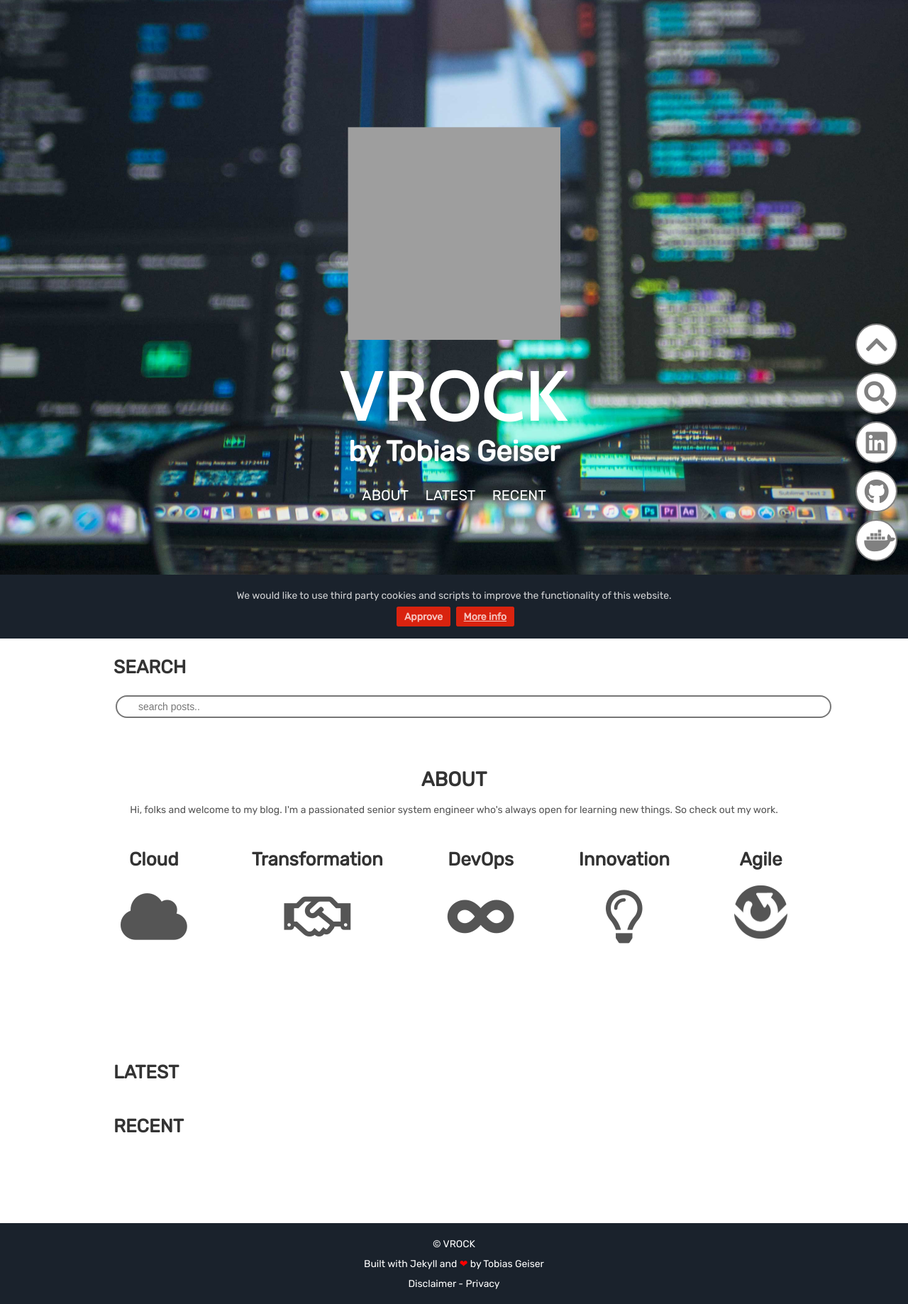
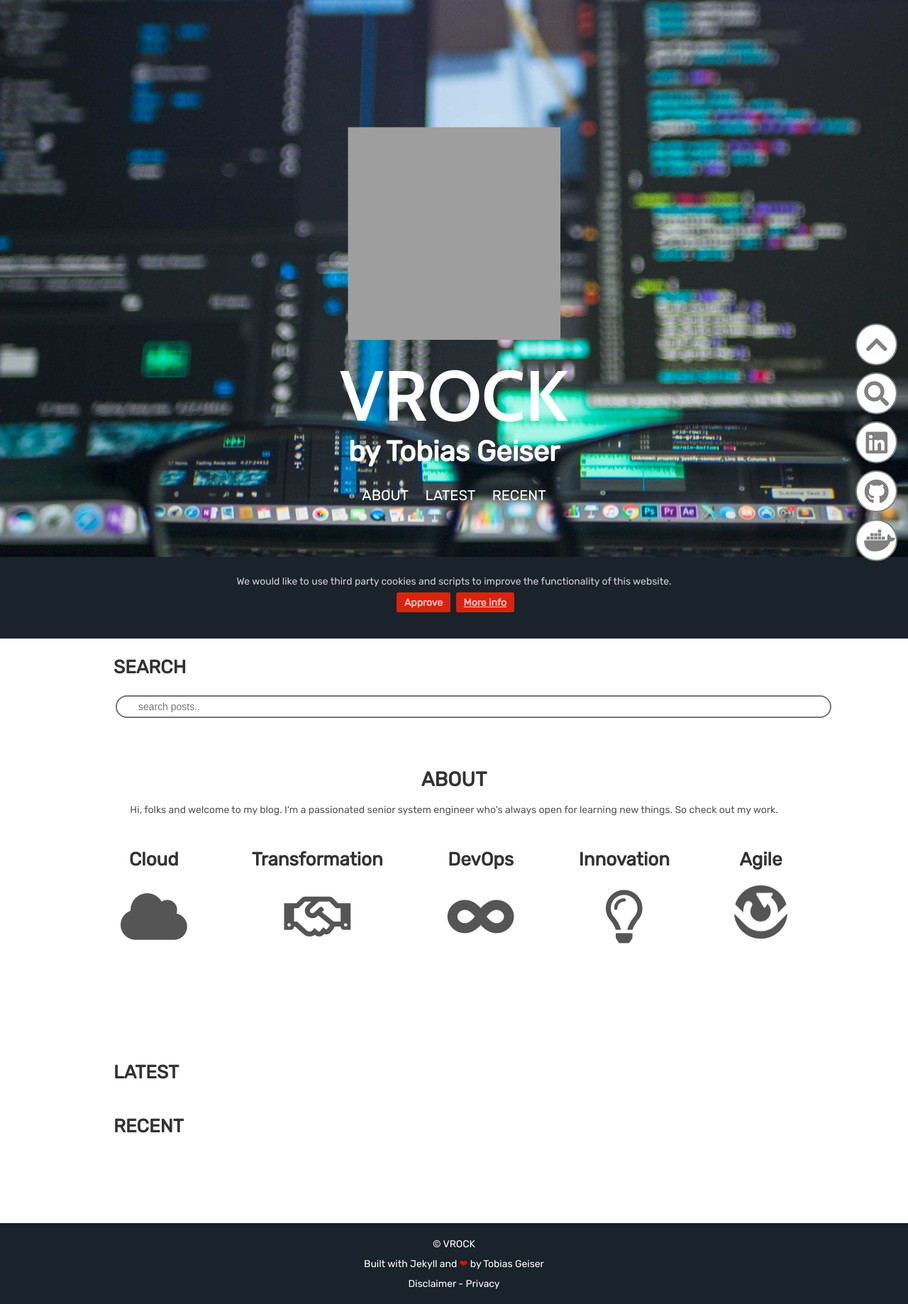
Before and after one commit to team-vrock/jekyll-theme-vrock, a Jekyll site: the page built from index.html, in a window 1280 px wide. Shown: the whole page at 71% size. Built offline with Jekyll 4.4.1, drawn with Linux system fonts in a browser that asks for light colours; comment, search, counter and statistics services are not loaded; grey boxes are pictures that could not be loaded.

Commit message:
changed padding

```diff
--- a/_sass/_cookie-consent.scss
+++ b/_sass/_cookie-consent.scss
@@ -1,7 +1,7 @@
 #cookie-notice {
-  padding-top: 10px;
+  padding-top: 15px;
   padding-right: 0px;
-  padding-bottom: 10px;
+  padding-bottom: 30px;
   padding-left: 0px;
   display: block;
   text-align: center;
```
